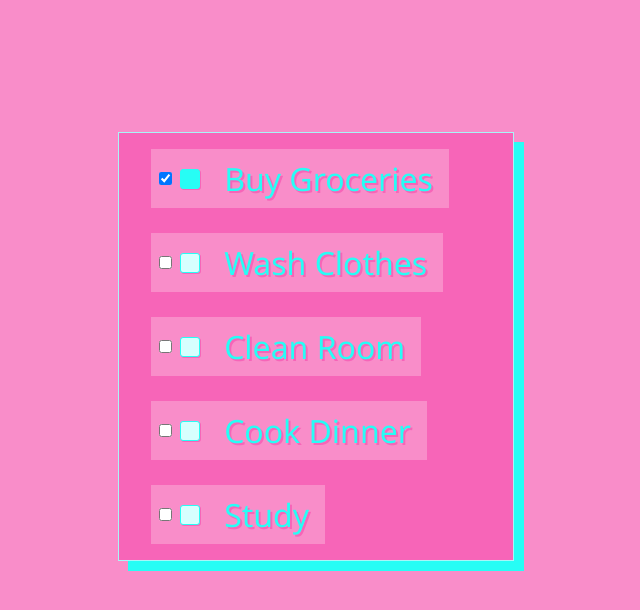
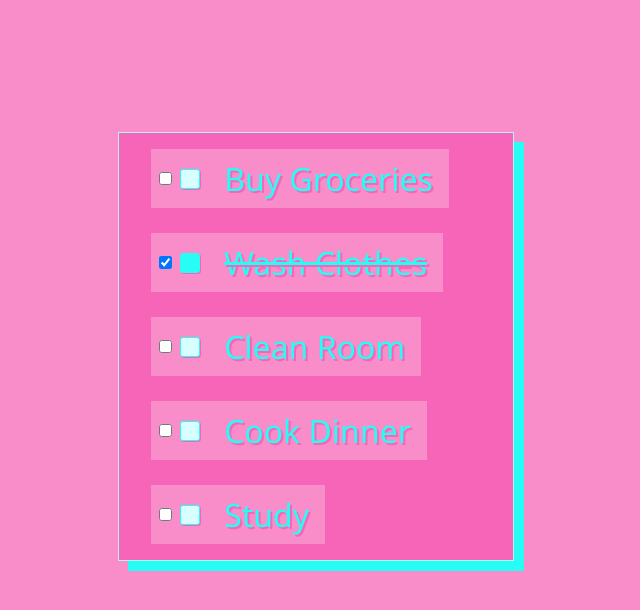
Before and after one commit to FractalFraction/javascript-30-shift-checkboxes, a website: page index.html in a window 1280 px wide. Both pictures are taken after a click on the checkbox "Buy Groceries". Shown: the whole page, without its empty margins (324-964 px from the left). Drawn offline with Linux system fonts and the light colour scheme.

Commit message:
shift-click functionality implemented

```diff
--- a/index.html
+++ b/index.html
@@ -75,29 +75,126 @@
   <div>
     <ul id="todos">
       <li>
-          <input type="checkbox" name="todo-1" id="todo-1">
+          <input type="checkbox" name="todo-0" id="todo-0">
           <span class="checkmark"></span>
           <label for="todo-1">Buy Groceries</label>
       </li>
       <li>
-        <input type="checkbox" name="todo-2" id="todo-2">
+        <input type="checkbox" name="todo-1" id="todo-1">
         <span class="checkmark"></span>
         <label for="todo-1">Wash Clothes</label>
       </li>
       <li>
-        <input type="checkbox" name="todo-3" id="todo-3">
+        <input type="checkbox" name="todo-2" id="todo-2">
         <span class="checkmark"></span>
         <label for="todo-1">Clean Room</label>
       </li>
       <li>
-        <input type="checkbox" name="todo-4" id="todo-4">
+        <input type="checkbox" name="todo-3" id="todo-3">
         <span class="checkmark"></span>
         <label for="todo-1">Cook Dinner</label>
       </li>
       <li data-children-count="1">
-        <input type="checkbox" name="todo-5" id="todo-5">
+        <input type="checkbox" name="todo-4" id="todo-4">
         <span class="checkmark"></span>
         <label for="todo-1">Study</label>
       </li>
     </ul>
   </div>
+  </body>
+  <script>
+    const inputs = document.querySelectorAll('input');
+    const labels = document.querySelectorAll('label')
+
+    let isMulitpleChecks = false;
+    let getInputsChecked;
+
+    let firstChecked;
+    let lastChecked;
+    let inputsToChange;
+
+    // Helper Functions
+    function checkmarkToggle(bool = false, index){
+      if (bool){
+          // Make associated label text have struckthrough text
+          labels[index].style.textDecoration = 'line-through';
+          lastChecked = index;
+        } else {
+          // Make associated label have text decoration set to normal
+          labels[index].style.textDecoration = 'none';
+        }
+    }
+
+    // Callback Functions
+    function enableMulitpleChecks(){
+      return function(e){
+        if (e.keyCode === 16){
+          isMulitpleChecks = true;
+        }
+      }
+    }
+
+    function disableMultipleChecks(){
+      return function(e){
+        if(e.keyCode === 16){
+          isMulitpleChecks = false;
+        }
+      }
+    }
+
+    // Figure out the current checkbox index that has been clicked
+
+
+    // Look at the largest checkbox index that has been clicked from getInputsChecked
+
+
+
+    // See if the current checkbox index is smaller or larger that the min and max of the checked tickboxes
+
+
+    // I want a function that when I click a checkbox it will check the checkboxes of all inputs
+    // above that element!
+
+    // Checkboxes
+    inputs.forEach((input, index) => {
+      input.addEventListener('click', function(){
+        console.log(`${input.name} was clicked!`);
+        // Toggles the checking
+        checkmarkToggle(this.checked, index)
+        // Do something if isMultipleChecks is true and another
+        // input has been checked
+        if (isMulitpleChecks){
+          console.log("Performing multiple checking!");
+
+          getInputsChecked = Array.from(inputs).map(inputToBe => inputToBe.checked);
+          console.log({getInputsChecked})
+
+          firstChecked = getInputsChecked.indexOf(true)
+
+          // Inputs to change
+          inputsToChange = Array.from(inputs).slice(firstChecked + 1, lastChecked)
+
+          inputsToChange.forEach(input => input.checked = true)
+
+          console.log(inputsToChange)
+
+          console.log({firstChecked})
+          console.log({lastChecked})
+
+
+        } else {
+          console.log("Sorry, you need to have the shift key held down");
+        }
+
+        // Do another thing if isMultipleChecks is false
+        // i.e default behaviour
+
+      });
+    });
+
+    // Keypress
+    document.addEventListener('keydown', enableMulitpleChecks())
+    document.addEventListener('keyup', disableMultipleChecks())
+
+  </script>
+</html>
```
